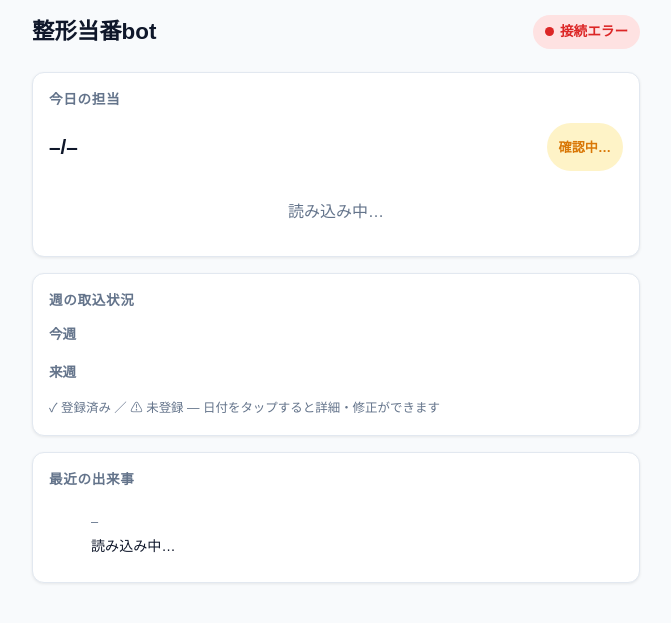
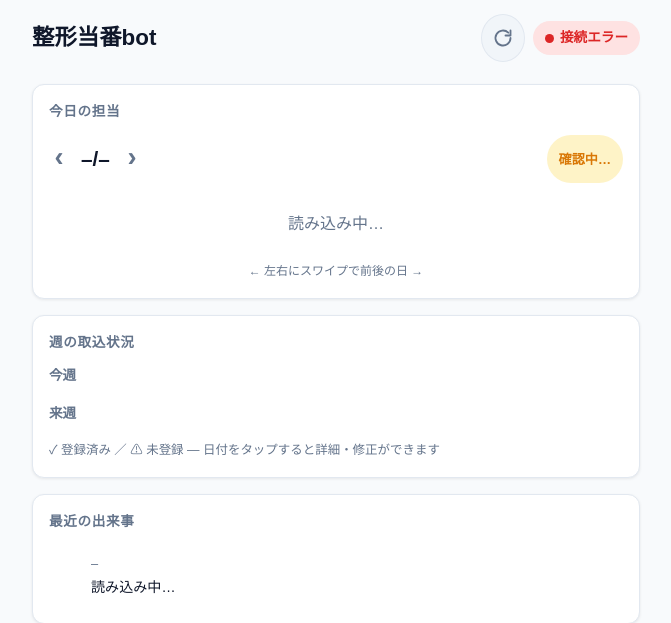
Before and after one commit to bonaloco/toyosu-line-reminder-bot1, a Flask app: template templates/admin.html in a window 1280 px wide. Shown: the top 623 px of the page, without its empty margins (304-975 px from the left). Run offline with Flask 3, Linux system fonts and the light colour scheme; the template is opened without the code that fills it, so the values that code supplies are empty.

Commit message:
Add files via upload
スワイプと更新ボタンを追加

```diff
--- a/templates/admin.html
+++ b/templates/admin.html
@@ -63,6 +63,16 @@
     max-width: 640px; margin: 0 auto;
   }
   header h1 { font-size: clamp(1.1rem, 4vw, 1.4rem); font-weight: 700; }
+  .header-right { display: flex; align-items: center; gap: 8px; }
+  .icon-btn {
+    width: 44px; height: 44px; border-radius: 50%;
+    background: var(--surface-2); border: 1px solid var(--border);
+    color: var(--text-sub); display: flex; align-items: center; justify-content: center;
+    cursor: pointer; -webkit-tap-highlight-color: transparent; padding: 0;
+  }
+  .icon-btn:active { opacity: .7; }
+  .icon-btn.spinning svg { animation: spin .8s linear infinite; }
+  @keyframes spin { to { transform: rotate(360deg); } }
   .health {
     display: inline-flex; align-items: center; gap: 6px;
     font-size: .85rem; font-weight: 600;
@@ -90,7 +100,21 @@
 
   /* ── ① 今日カード ── */
   .today-head { display: flex; flex-wrap: wrap; gap: 6px; align-items: center; justify-content: space-between; margin-bottom: 12px; }
+  .day-nav { display: flex; align-items: center; gap: 2px; margin-left: -10px; }
+  .nav-arrow {
+    width: 40px; height: 44px; background: none; border: none;
+    color: var(--text-sub); font-size: 1.7rem; line-height: 1; padding: 0 0 4px;
+    cursor: pointer; -webkit-tap-highlight-color: transparent;
+  }
+  .nav-arrow:active { color: var(--accent); }
   .today-date { font-size: 1.3rem; font-weight: 700; }
+  .back-today {
+    margin-top: 12px; min-height: 40px; padding: 6px 16px;
+    border-radius: 999px; border: none;
+    background: var(--accent-weak); color: var(--accent);
+    font-size: .85rem; font-weight: 700; cursor: pointer;
+  }
+  .swipe-hint { margin-top: 10px; font-size: .75rem; color: var(--text-sub); text-align: center; }
   .badge {
     display: inline-flex; align-items: center; gap: 5px;
     font-size: .82rem; font-weight: 700;
@@ -210,18 +234,31 @@
 
 <header>
   <h1>整形当番bot</h1>
+  <div class="header-right">
+    <button type="button" class="icon-btn" id="btn-refresh" aria-label="最新の情報に更新">
+      <svg width="20" height="20" viewBox="0 0 24 24" fill="none" stroke="currentColor" stroke-width="2.2" stroke-linecap="round" stroke-linejoin="round" aria-hidden="true">
+        <path d="M21 12a9 9 0 1 1-2.64-6.36"/><polyline points="21 3 21 9 15 9"/>
+      </svg>
+    </button>
     <span class="health" id="health"><span class="dot"></span><span id="health-label">確認中…</span></span>
+  </div>
 </header>
 
 <main>
-  <!-- ① 今日カード -->
-  <section class="card" aria-labelledby="today-h">
+  <!-- ① 今日カード(スワイプ/矢印で前後の日へ) -->
+  <section class="card" aria-labelledby="today-h" id="today-card">
     <h2 id="today-h">今日の担当</h2>
     <div class="today-head">
+      <div class="day-nav">
+        <button type="button" class="nav-arrow" id="btn-prev" aria-label="前の日を表示">‹</button>
         <span class="today-date" id="today-date">–/–</span>
+        <button type="button" class="nav-arrow" id="btn-next" aria-label="次の日を表示">›</button>
+      </div>
       <button type="button" class="badge warn" id="deliver-badge" disabled>確認中…</button>
     </div>
     <div id="today-body"><p class="empty-note">読み込み中…</p></div>
+    <button type="button" class="back-today" id="btn-today" hidden>今日に戻る</button>
+    <p class="swipe-hint">← 左右にスワイプで前後の日 →</p>
   </section>
 
   <!-- ② 週の取込状況 -->
@@ -279,6 +316,9 @@ const WD = ["月","火","水","木","金","土","日"];
 const FIELDS = ["救急","AM院内","PM院内","AM医連","PM医連"];
 let schedule = {};
 let editingDate = null;
+let statusData = null;   // /api/status の最新結果
+let dayOffset = 0;       // 今日カードに表示中の日(今日=0、翌日=+1…)
+const OFFSET_MIN = -7, OFFSET_MAX = 13;
 
 const $ = (id) => document.getElementById(id);
 const iso = (d) => `${d.getFullYear()}-${String(d.getMonth()+1).padStart(2,"0")}-${String(d.getDate()).padStart(2,"0")}`;
@@ -304,18 +344,35 @@ function setHealth(ok, label) {
   $("health-label").textContent = label;
 }
 
-/* ── ① 今日カード ── */
-function renderToday(status) {
-  const today = status.today;
-  $("today-date").textContent = fmt(today);
-  const a = schedule[today];
+/* ── ① 今日カード(スワイプで日移動) ── */
+function shiftDate(baseIso, off) {
+  const d = new Date(baseIso + "T00:00:00");
+  d.setDate(d.getDate() + off);
+  return iso(d);
+}
+
+function offsetLabel(off) {
+  if (off === 0)  return "今日の担当";
+  if (off === 1)  return "明日の担当";
+  if (off === -1) return "昨日の担当";
+  return off > 0 ? `${off}日後の担当` : `${-off}日前の担当`;
+}
+
+function renderDay() {
+  if (!statusData) return;
+  const key = shiftDate(statusData.today, dayOffset);
+  $("today-h").textContent = offsetLabel(dayOffset);
+  $("today-date").textContent = fmt(key);
+  $("btn-today").hidden = dayOffset === 0;
+  const a = schedule[key];
   const badge = $("deliver-badge");
   badge.disabled = true;
   badge.onclick = null;
-  if (status.delivered_today) {
+  if (dayOffset === 0) {
+    // 今日だけ配信ステータス+手動配信ボタン
+    if (statusData.delivered_today) {
       badge.className = "badge ok"; badge.textContent = "✓ 配信済み";
     } else if (a) {
-    // 未配信かつデータあり → タップで今すぐ配信できるボタンになる
       badge.className = "badge warn tappable";
       badge.textContent = "⚠ 未配信 — タップで配信";
       badge.disabled = false;
@@ -323,9 +380,14 @@ function renderToday(status) {
     } else {
       badge.className = "badge err"; badge.textContent = "✕ データなし";
     }
+  } else if (a) {
+    badge.className = "badge ok"; badge.textContent = "✓ 登録済み";
+  } else {
+    badge.className = "badge warn"; badge.textContent = "⚠ 未登録";
+  }
   const body = $("today-body");
   if (!a) {
-    body.innerHTML = '<p class="empty-note">本日の予定が登録されていません</p>';
+    body.innerHTML = '<p class="empty-note">この日の予定は登録されていません</p>';
     return;
   }
   const z = a["残り番"] || ["未設定","未設定"];
@@ -337,6 +399,11 @@ function renderToday(status) {
     <dt>残り番</dt><dd>1st ${esc(z[0])} ／ 2nd ${esc(z[1])}</dd>
     ${g.length ? `<dt>外勤</dt><dd class="gaikin">${g.map(esc).join("<br>")}</dd>` : ""}
   </dl>`;
+}
+
+function moveDay(delta) {
+  dayOffset = Math.min(OFFSET_MAX, Math.max(OFFSET_MIN, dayOffset + delta));
+  renderDay();
 }
 
 const esc = (s) => String(s ?? "未設定").replace(/[&<>"']/g, c => ({"&":"&amp;","<":"&lt;",">":"&gt;",'"':"&quot;","'":"&#39;"}[c]));
@@ -447,8 +514,9 @@ async function load() {
   try {
     const [status, sched] = await Promise.all([api("/api/status"), api("/api/schedule")]);
     schedule = sched;
+    statusData = status;
     setHealth(true, "稼働中");
-    renderToday(status);
+    renderDay();
     renderWeeks(status.today);
     renderLogs(status.logs);
   } catch (err) {
@@ -457,6 +525,38 @@ async function load() {
   }
 }
 
+/* ── 日移動: 矢印・今日に戻る・スワイプ ── */
+$("btn-prev").addEventListener("click", () => moveDay(-1));
+$("btn-next").addEventListener("click", () => moveDay(1));
+$("btn-today").addEventListener("click", () => { dayOffset = 0; renderDay(); });
+
+let touchX = null, touchY = null;
+const todayCard = $("today-card");
+todayCard.addEventListener("touchstart", (e) => {
+  touchX = e.touches[0].clientX;
+  touchY = e.touches[0].clientY;
+}, { passive: true });
+todayCard.addEventListener("touchend", (e) => {
+  if (touchX === null) return;
+  const dx = e.changedTouches[0].clientX - touchX;
+  const dy = e.changedTouches[0].clientY - touchY;
+  touchX = touchY = null;
+  // 横方向のはっきりしたスワイプだけ反応(縦スクロールと区別)
+  if (Math.abs(dx) > 50 && Math.abs(dx) > Math.abs(dy) * 1.5) {
+    moveDay(dx < 0 ? 1 : -1);
+  }
+}, { passive: true });
+
+/* ── 更新ボタン ── */
+$("btn-refresh").addEventListener("click", async () => {
+  const b = $("btn-refresh");
+  if (b.classList.contains("spinning")) return;
+  b.classList.add("spinning");
+  await load();
+  b.classList.remove("spinning");
+  toast("最新の情報に更新しました");
+});
+
 load();
 setInterval(load, 60000);
 </script>
```
Lines whose indentation alone changed are shown as unchanged.
